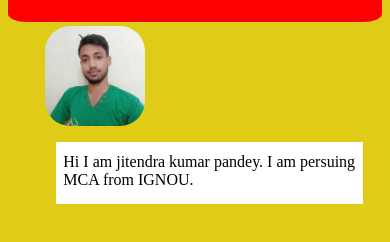
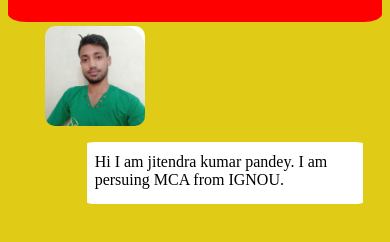
Before and after one commit to jkp4you/ch-1, a plain HTML site: page index.html in a window 390 px wide. Shown: the part 144-386 px from the top of the page. Drawn offline with Linux system fonts and the light colour scheme.

Commit message:
Fixing styling error with media quary

```diff
--- a/css file/style.css
+++ b/css file/style.css
@@ -61,18 +61,28 @@ span{
     margin-right: 2%;
 }
 .sdimg{
+    height: 100px;
+    border-radius: 10%;
     float: left;
-    height: 100px;
-    border-radius: 25%;
+    margin-left: 35%;
+    margin-top: 2%;
 }
 .sdetails{
     float: right;
+    border-radius: 3%;
+    max-width: 500px;
+    margin-right: 15%;
+    padding-right: 5%;
+    padding-top: 3%;
+    padding-bottom: 4%;
+    padding-left: 2%;
+    background-color: white;
 }
 
 
 
 /*................media quairy....................*/
-@media only screen and (max-width: 1200px){
+@media only screen and (max-width: 1250px){
     span{
         display: block;
         background-color: red;
@@ -104,7 +114,7 @@ span{
         margin-top: 2%;
     }
     .sdetails{
-        max-width: 300px;
+        max-width: 250px;
         margin-right: 20%;
         padding-top: 3%;
         padding-bottom: 4%;
@@ -146,7 +156,7 @@ span{
         margin-top: 1%;
     }
     .sdetails{
-        max-width: 300px;
+        max-width: 250px;
         margin-right: 5%;
         padding-top: 3%;
         padding-bottom: 4%;
```
